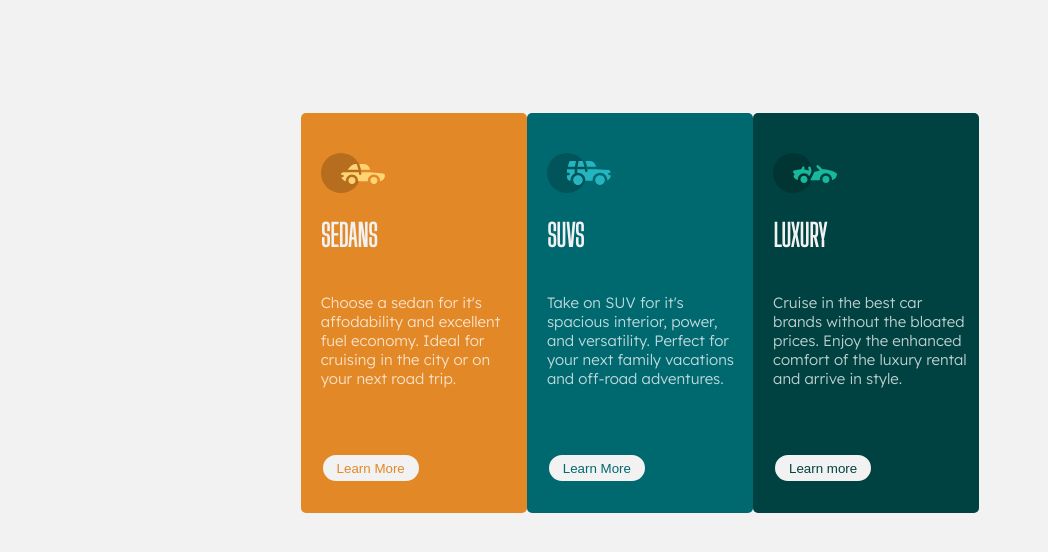
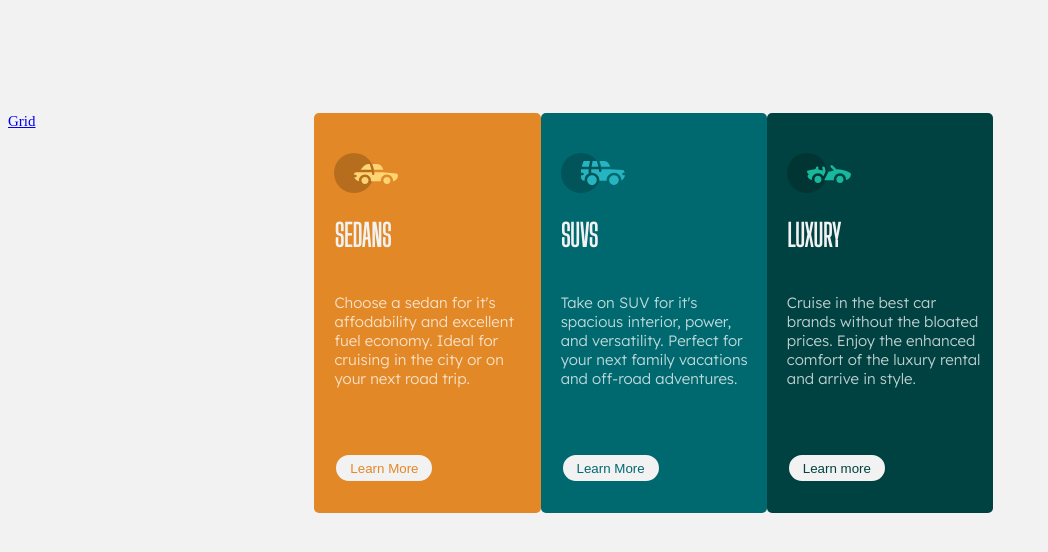
Before and after one commit to vicky1312/vicky1, a plain HTML site: page index.html in a window 1280 px wide. Shown: the whole page, without its empty margins (0-1048 px from the left). Drawn offline with Linux system fonts and the light colour scheme.

Commit message:
zuri flex project

```diff
--- a/index.html
+++ b/index.html
@@ -15,6 +15,11 @@
     <title>Document</title>
 </head>
 <body>
+    <header>
+        <nav class="navigation">
+            <a href="grid.html">Grid</a>
+        </nav>
+    </header>
     <div class="container">
             <div class="box-1">
                 <img src="icon-sedans.svg">
--- a/style.css
+++ b/style.css
@@ -4,6 +4,10 @@ body{
     background: hsl(0, 0%, 95%);
     max-width: 1440px;
     font-size: 15px;
+}
+header{
+    display: flex;
+    float: inline-start;
 }
 .container{
     display: flex;
```
